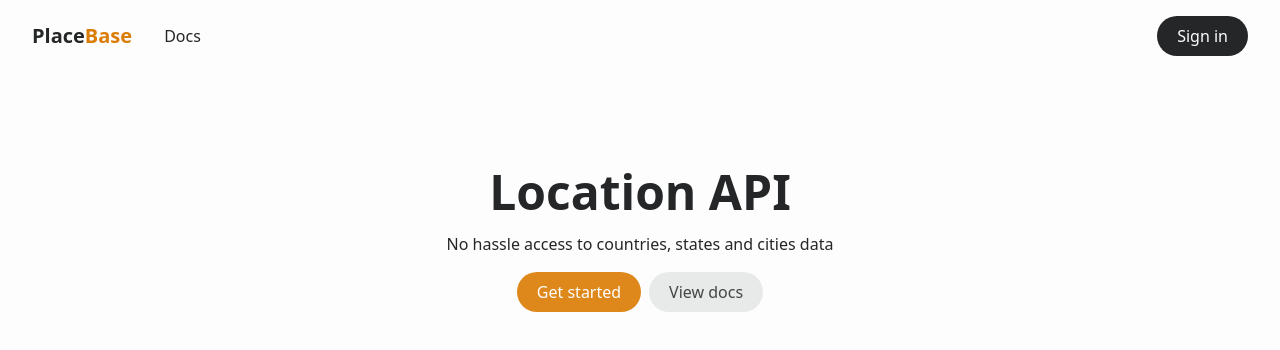
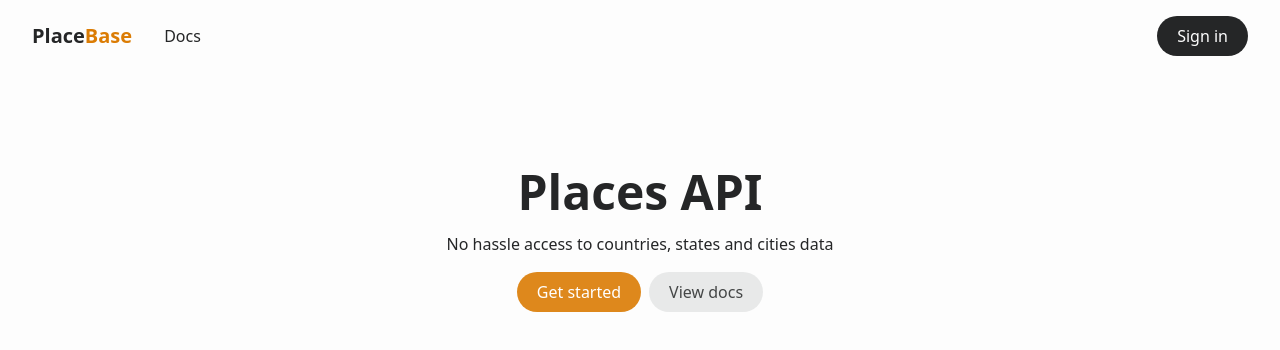
Before and after one commit to lionpuro/placebase, a SvelteKit app in the folder web/: page / in a window 1280 px wide. Shown: the top 350 px of the page. Built offline with nearby package versions, Linux system fonts and the light colour scheme; no server answers.

Commit message:
update main heading

```diff
--- a/web/src/routes/+page.svelte
+++ b/web/src/routes/+page.svelte
@@ -10,7 +10,7 @@
 <Header />
 <Main>
 	<div class="mx-auto my-16 flex flex-col items-center">
-		<h1 class="mb-4 text-center text-3xl font-bold sm:text-5xl">Location API</h1>
+		<h1 class="mb-4 text-center text-3xl font-bold sm:text-5xl">Places API</h1>
 		<p class="mb-4">No hassle access to countries, states and cities data</p>
 		<div class="flex gap-2">
 			{#if !session.isLoggedIn}
```
